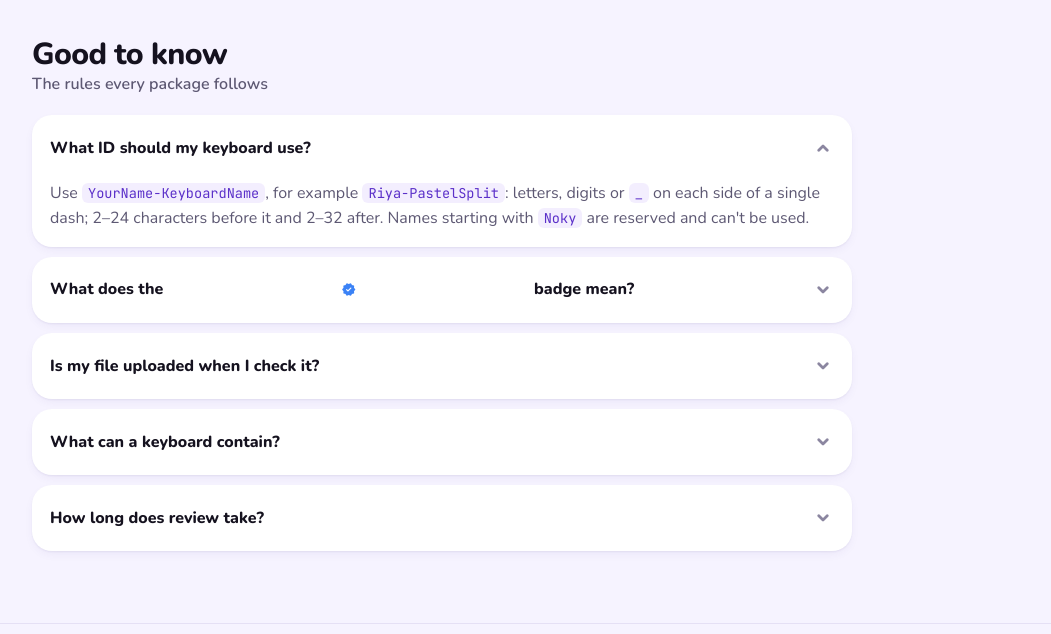
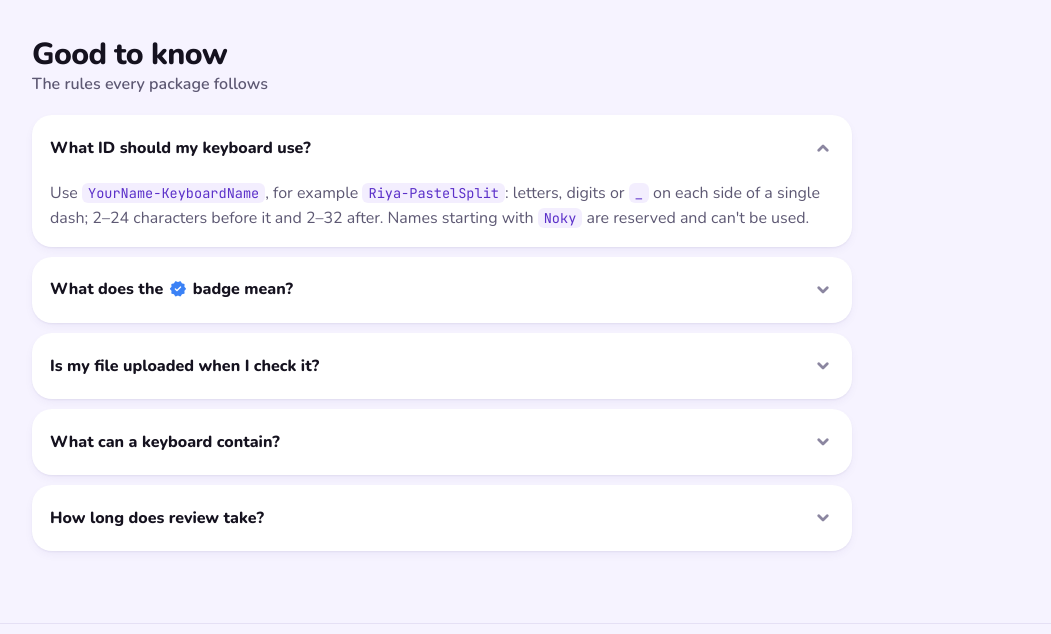
Before and after one commit to alllifelevel/noky, a plain HTML site: page create.html in a window 1280 px wide. Shown: the part 949-1583 px from the top of the page, without its empty margins (32-1083 px from the left). Drawn offline with nearby package versions, Linux system fonts and the light colour scheme; no server answers.

Commit message:
Updated FAQs

```diff
--- a/create.html
+++ b/create.html
@@ -174,7 +174,7 @@
                 <div class="section-head"><div><h2>Good to know</h2><p>The rules every package follows</p></div></div>
                 <div class="faq">
                     <details open><summary>What ID should my keyboard use?</summary><p>Use <code>YourName-KeyboardName</code>, for example <code>Riya-PastelSplit</code>: letters, digits or <code>_</code> on each side of a single dash; 2–24 characters before it and 2–32 after. Names starting with <code>Noky</code> are reserved and can't be used.</p></details>
-                    <details><summary>What does the <span class="material-symbols-rounded filled verified" style="vertical-align: -3px;">verified</span> badge mean?</summary><p>It marks keyboards published by ALLStudio.</p></details>
+                    <details><summary><span>What does the <span class="material-symbols-rounded filled verified faq-badge" aria-label="verified">verified</span> badge mean?</span></summary><p>It marks keyboards made and published by ALLStudio, the studio behind Noky. Community keyboards don't carry it, whatever name they use.</p></details>
                     <details><summary>Is my file uploaded when I check it?</summary><p>No. The check happens right here in your browser. You only share the file when you open the pull request or issue yourself.</p></details>
                     <details><summary>What can a keyboard contain?</summary><p>Anything the Layout Manager can make: multiple layers, the 8 key shapes, gradients, glow, borders, X/Y offsets, rotation, Google Fonts, long-press actions, accent pop-ups, macros and Ctrl/Alt/Fn keys. The live preview here uses the same rules as the app.</p></details>
                     <details><summary>How long does review take?</summary><p>Usually a few days. Once merged, your keyboard appears on the Keyboards page with its own share link.</p></details>
--- a/styles.css
+++ b/styles.css
@@ -662,3 +662,4 @@ code, .mono, .pkg-info dd { overflow-wrap: anywhere; }
     .sheet-actions:has(> .like-btn[hidden]) { grid-template-columns: 1fr 1fr; }
     .sheet-actions .share-wrap, .sheet-actions .share-btn, .sheet-actions > .btn { width: 100%; min-width: 0; }
 }
+.faq-badge { font-size: 1.15em !important; vertical-align: -0.2em; margin: 0 1px; }
```
